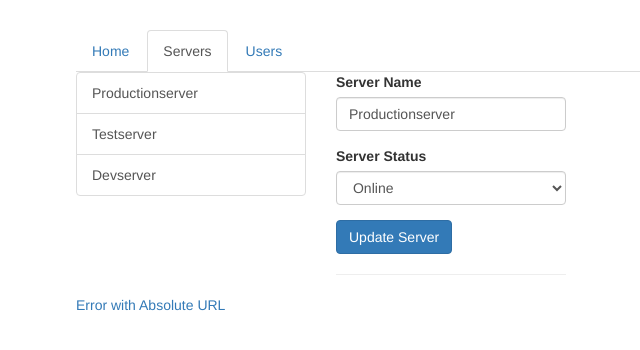
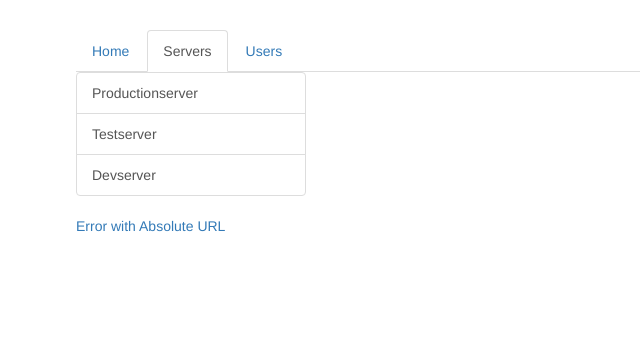
Before and after one commit to Sankarshan24/Angular-Routing, an Angular app: page /servers in a window 1280 px wide. Shown: the top 350 px of the page, without its empty margins (189-829 px from the left). Built offline with nearby package versions, Linux system fonts and the light colour scheme.

Commit message:
nested routes for Servers and Users component

```diff
--- a/src/app/servers/servers.component.html
+++ b/src/app/servers/servers.component.html
@@ -14,9 +14,10 @@
     </div>
   </div>
   <div class="col-xs-12 col-sm-4">
-    <app-edit-server></app-edit-server>
+    <!-- <app-edit-server></app-edit-server>
     <hr />
-    <!-- <app-server></app-server> -->
+    <app-server></app-server> -->
+    <router-outlet></router-outlet>
   </div>
 </div>
 <a routerLink="servers">Error with Absolute URL</a>
--- a/src/app/users/users.component.html
+++ b/src/app/users/users.component.html
@@ -12,6 +12,7 @@
     </div>
   </div>
   <div class="col-xs-12 col-sm-4">
-    <app-user></app-user>
+    <!-- <app-user></app-user> -->
+    <router-outlet></router-outlet>
   </div>
 </div>
```
Also changed, not shown: src/app/app.module.ts (+13 -5 lines).
